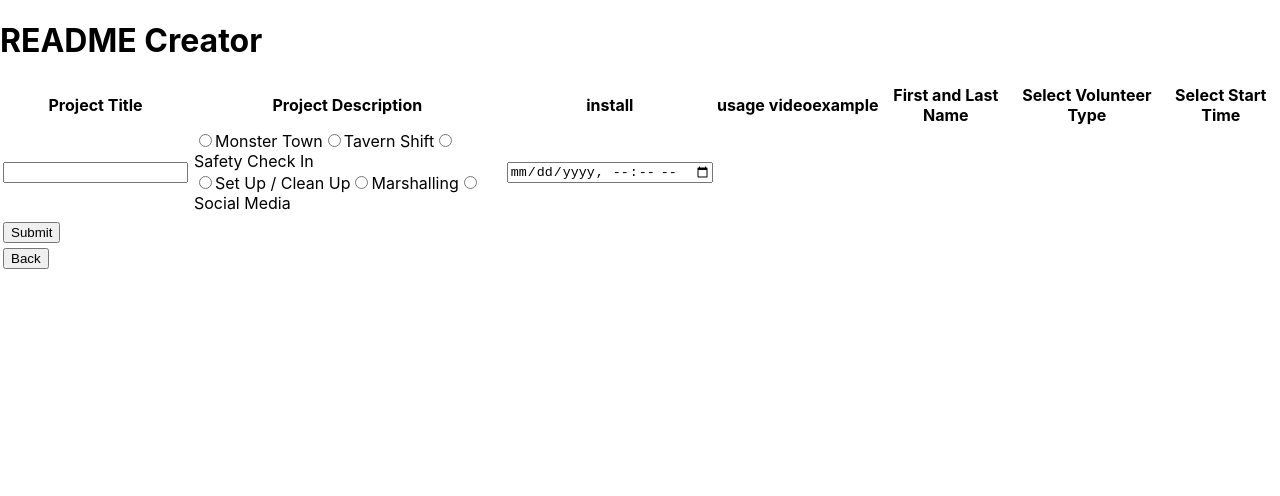
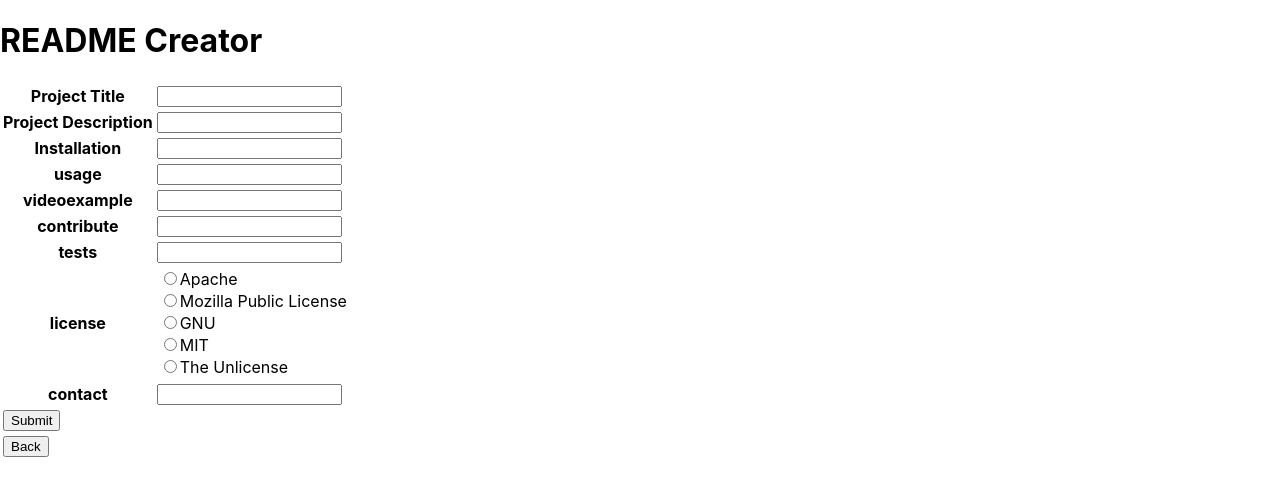
Before and after one commit to jparris3213/ReadMeGenerator, a React (Create React App) app in the folder client/: page / in a window 1280 px wide. Shown: the top 496 px of the page. Built offline with nearby package versions, Linux system fonts and the light colour scheme; no server answers.

Commit message:
Front End Working, need save option rather than copy/paste

```diff
--- a/client/src/components/Readme_form.js
+++ b/client/src/components/Readme_form.js
@@ -1,115 +1,213 @@
 //import React from "react";
 import React from "react";
-import {useState, useRef } from "react";
+import { useState, useRef } from "react";
 import { Link } from "react-router-dom";
 import questions from "./questions";
+import generateMarkdown from "../utils/generateMarkdown";
 
-
-
-
-const spreadsheetId = process.env.REACT_APP_SHEET_ID;
 
 //Function To Write: Handle the data from the form and send it to Generate Markdown file, which should begin the process of creating the file that will be the ReadMeFile, Do tomorrow
 
 
+const ReadmeForm = () => {
+  const formRef = useRef(null);
 
-const ReadmeForm = () => {
-    const formRef = useRef(null)
-    const [name, setName] = useState("");
-    const [voltype, setVoltype] = useState("");
-    const [starttime, setStart] = useState("");
-    const locale = 'en';
-    const [today, setDate] = React.useState(new Date());
-    const [loading, setLoading] = useState(false)
-    console.log(loading)
 
-//Here is where the information to both save to LocalStorage AND send to Google Sheets logic will probably have to go.
+//Input State Handlers:
+
+    const [title, setTitle ] = useState("");
+    const [descript, setDescript] = useState("");
+    const [installation, setInstallation] = useState("");
+    const [usage, setUsage] = useState("");
+    const [videoexample, setVideoExample] = useState("");
+    const [contribute, setContribute] = useState("");
+    const [tests, setTests] = useState("");
+    const [license, setLicense] = useState("");
+    const [contact, setContact] = useState("");
+/*     const locale = "en";
+    const [loading, setLoading] = useState(false); */
+
+
+
+  //This gathers the data and sends it where I want it to go, so this will be likely sent to Generate Markdown
   const handleSubmit = (event) => {
     event.preventDefault();
-        setLoading(true);
+    //setLoading(true);
+    //this takes the answers and creates an array that the generateMarkdown.js can map
+    const answers = [title,descript,installation,usage,videoexample,contribute,tests,license,contact]
 
-       //updateSpreadSheetValues2(name, voltype, starttime);
-        ///
-
-        alert(`Your name is: ${name}
-                you are volunteering to: ${voltype}
-                starting at: ${starttime}`)
-    }
+    alert(generateMarkdown(answers))
+  };
 
   const handleValueChange = (event) => {
     event.preventDefault();
-        setVoltype(event.target.value)
-    }
+    setLicense(event.target.value);
+  };
 
-    React.useEffect(() => {
-        const timer = setInterval(() => {
-            setDate(new Date());
-        }, 60 * 1000);
-        return () => {
-            clearInterval(timer);
-        }
-    },[]);
-
-    const day = today.toLocaleDateString(locale, {weekday: 'long'});
-    const date = `${day}, ${today.getDate()} ${today.toLocaleDateString(locale, { month: 'long' })}\n\n`;
-
-
-  const time = today.toLocaleTimeString(locale, { hour: 'numeric', hour12: true, minute: 'numeric' });
-    return(
-
+  //Returned HTML/React Component code
+  return (
     <div>
       <h1>README Creator</h1>
       <form ref={formRef} onSubmit={handleSubmit}>
         <table>
+
           <tr>
             <th>{questions[0].name}</th>
-                        <th>{questions[1].name}</th>
-                        <th>{questions[2].name}</th>
-                        <th>{questions[3].name}</th>
-                        <th>{questions[4].name}</th>
-                        <th>First and Last Name</th>
-                        <th>Select Volunteer Type</th>
-                        <th>Select Start Time</th>
+            <td>
+              <input
+                type="text"
+                value={title}
+                name="title"
+                onChange={(e) => setTitle(e.target.value)}
+              />
+            </td>
           </tr>
           <tr>
-                        <td><input
+            <th>{questions[1].name}</th>
+            <td>
+              <input
+                type="textarea"
+                value={descript}
+                name="descript"
+                onChange={(e) => setDescript(e.target.value)}
+              />
+            </td>
+          </tr>
+          <tr>
+            <th>{questions[2].name}</th>
+            <td>
+              <input
                 type="text"
-                            value={name}
-                            onChange={(e) => setName(e.target.value)}/></td>
+                value={installation}
+                name="installation"
+                onChange={(e) => setInstallation(e.target.value)}
+              />
+            </td>
+          </tr>
+          <tr>
+            <th>{questions[3].name}</th>
+            <td>
+              <input
+                type="text"
+                value={usage}
+                name="usage"
+                onChange={(e) => setUsage(e.target.value)}
+              />
+            </td>
+          </tr>
+          <tr>
+            <th>{questions[4].name}</th>
+            <td>
+              <input
+                type="text"
+                value={videoexample}
+                name="videoexample"
+                onChange={(e) => setVideoExample(e.target.value)}
+              />
+            </td>
+          </tr>
+          <tr>
+            <th>{questions[5].name}</th>
+            <td>
+              <input
+                type="text"
+                value={contribute}
+                name="contribute"
+                onChange={(e) => setContribute(e.target.value)}
+              />
+            </td>
+          </tr>
+          <tr>
+            <th>{questions[6].name}</th>
+            <td>
+              <input
+                type="text"
+                value={tests}
+                name="tests"
+                onChange={(e) => setTests(e.target.value)}
+              />
+            </td>
+          </tr>
+          <tr>
+            <th>{questions[7].name}</th>
             <td>
               <table onChange={handleValueChange}>
                 <tr>
-                                    <input type="radio" id="voltype1" name="voltype" value="Monster"/>Monster Town
-                                    <input type="radio" id="voltype1" name="voltype" value="Tavern"/>Tavern Shift
-                                    <input type="radio" id="voltype1" name="voltype" value="Safety"/>Safety Check In
+
+                  <input
+                    type="radio"
+                    id={license}
+                    name="license"
+                    value={questions[7].choices[0].name}
+                  />
+                  <label>{questions[7].choices[0].name}</label>
                 </tr>
                 <tr>
-                                    <input type="radio" id="voltype1" name="voltype" value="Cleanup"/>Set Up / Clean Up
-                                    <input type="radio" id="voltype1" name="voltype" value="Marshal"/>Marshalling
-                                    <input type="radio" id="voltype1" name="voltype" value="Media"/>Social Media
+                  <input
+                    type="radio"
+                    id={license}
+                    name="license"
+                    value={questions[7].choices[1].name}
+                  />
+                  <label>{questions[7].choices[1].name}</label>
+                </tr>
+                <tr>
+                  <input
+                    type="radio"
+                    id={license}
+                    name="license"
+                    value={questions[7].choices[2].name}
+                  />
+                  <label>{questions[7].choices[2].name}</label>
+                </tr>
+                <tr>
+                  <input
+                    type="radio"
+                    id={license}
+                    name="license"
+                    value={questions[7].choices[3].name}
+                  />
+                  <label>{questions[7].choices[3].name}</label>
+                </tr>
+                <tr>
+                  <input
+                    type="radio"
+                    id={license}
+                    name="license"
+                    value={questions[7].choices[4].name}
+                  />
+                  <label>{questions[7].choices[4].name}</label>
                 </tr>
               </table>
             </td>
-                        <td><input
-                                type="datetime-local"
-                                value={starttime}
-                                onChange={(e) => setStart(e.target.value)}/></td>
           </tr>
           <tr>
-
-
+            <th>{questions[8].name}</th>
+            <td>
+              <input
+                type="text"
+                value={contact}
+                name="contact"
+                onChange={(e) => setContact(e.target.value)}
+              />
+            </td>
           </tr>
-                    <tr><td><input type='submit' value="Submit"/></td></tr>
-                    <tr><td><Link to="/"><button>Back</button></Link></td></tr>
-
-
-
+          <tr>
+            <td>
+              <input type="submit" value="Submit" />
+            </td>
+          </tr>
+          <tr>
+            <td>
+              <Link to="/">
+                <button>Back</button>
+              </Link>
+            </td>
+          </tr>
         </table>
-
       </form>
     </div>
-    )
-
+  );
 };
 
 export default ReadmeForm;
--- a/client/src/components/questions.js
+++ b/client/src/components/questions.js
@@ -1,9 +1,7 @@
-import React, { useState} from "react";
+
 
 //Housekeeping
 const questions = [
-  //First Round of Questions Needed
-
   //Title and one line Description
   {
     type: "text",
@@ -20,7 +18,8 @@ const questions = [
   },
   {
     type: "input",
-    name: "install",
+    name: "Installation",
+    var_name:'install',
     message: "How do you Install this grand application, if needed",
   },
   {
--- a/client/src/utils/generateMarkdown.js
+++ b/client/src/utils/generateMarkdown.js
@@ -56,10 +56,10 @@ function renderLicenseSection(license) {
 function generateMarkdown(data) {
   return `
 
-# ${data.title}
+# ${data[0]}
 
 ## Description
-  ${data.description}
+  ${data[1]}
 
 ## Table of Contents
 
@@ -72,19 +72,19 @@ function generateMarkdown(data) {
 
 ## Installation
 
-   ${data.install}
+   ${data[2]}
 
 ## Usage
 
 ### Video of Usage:
 
-[Video of application](${data.videoexample})
+[Video of application](${data[3]})
 
-   ${data.usage}
+   ${data[4]}
 
 ## Contributions
 
-   ${data.contribute}
+   ${data[5]}
 
 ## License
 
```
Lines whose indentation alone changed are shown as unchanged.
